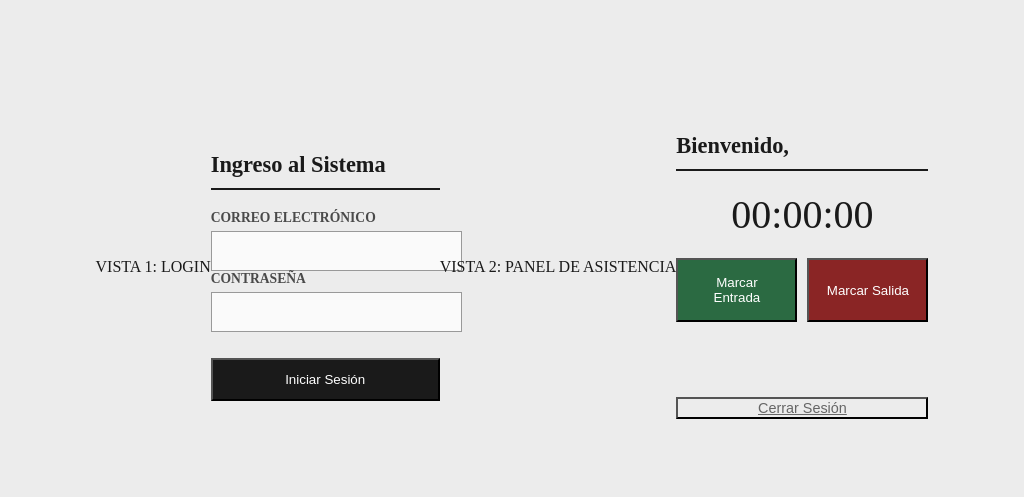
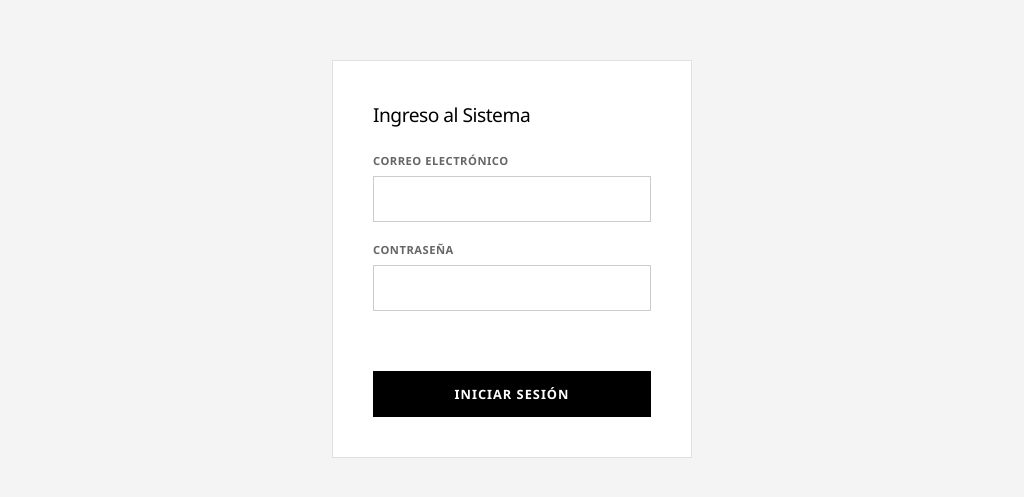
Before and after one commit to Yeremyyy/Proyecto-MVP-COntrol-de-asistencias, an Electron app: page vistas/index.html in a window 1024 px wide. Shown: the part 141-638 px from the top of the page. Drawn offline with Linux system fonts and the light colour scheme.

Commit message:
Implementacion de login: Se realizo el login y los marcadores de asistencias y salida

```diff
--- a/vistas/index.html
+++ b/vistas/index.html
@@ -4,11 +4,10 @@
     <meta charset="UTF-8">
     <meta name="viewport" content="width=device-width, initial-scale=1.0">
     <title>Control de Asistencia</title>
-    <link rel="stylesheet" href="style.css">
+    <link rel="stylesheet" href="./style.css">
 </head>
 <body>
 
-    VISTA 1: LOGIN
     <div id="vista-login" class="contenedor activa">
         <div class="tarjeta">
             <h2>Ingreso al Sistema</h2>
@@ -27,7 +26,6 @@
         </div>
     </div>
 
-    VISTA 2: PANEL DE ASISTENCIA
     <div id="vista-panel" class="contenedor">
         <div class="tarjeta tarjeta-ancha">
             <h2>Bienvenido, <span id="nombre-usuario"></span></h2>
@@ -44,6 +42,6 @@
         </div>
     </div>
 
-    <script src="app.js"></script>
+    <script src="./app.js"></script>
 </body>
 </html>
--- a/vistas/style.css
+++ b/vistas/style.css
@@ -1,52 +1,58 @@
-Reseteo básico
-* { box-sizing: border-box; margin: 0; padding: 0; font-family: 'Segoe UI', Tahoma, Geneva, Verdana, sans-serif; }
+/* Reseteo y Tipografía Corporativa */
+* { box-sizing: border-box; margin: 0; padding: 0; font-family: 'Segoe UI', Helvetica, Arial, sans-serif; }
 
 body {
-    background-color: #ececec;
-    color: #1a1a1a;
+    background-color: #f4f4f4; /* Gris muy claro, neutro */
+    color: #000000; /* Contraste máximo */
     display: flex;
     justify-content: center;
     align-items: center;
     height: 100vh;
 }
 
-Control de Vistas
-.contenedor { display: none; width: 100%; max-width: 380px; padding: 20px; }
+/* Contenedores */
+.contenedor { display: none; width: 100%; max-width: 400px; padding: 20px; }
 .contenedor.activa { display: block; }
 
-Tarjetas
+/* Estructura de Tarjeta Ultra Plana (Cero sombras) */
 .tarjeta {
     background-color: #ffffff;
-    padding: 30px;
-    border: 1px solid #cccccc;
-    box-shadow: 2px 2px 5px rgba(0,0,0,0.05);
+    padding: 40px;
+    border: 1px solid #e0e0e0; /* Borde muy fino, nada de sombras */
 }
-.tarjeta-ancha { max-width: 450px; margin: 0 auto; }
+.tarjeta-ancha { max-width: 480px; margin: 0 auto; }
 
-h2 { margin-bottom: 20px; font-weight: 600; font-size: 1.4em; border-bottom: 2px solid #1a1a1a; padding-bottom: 10px; }
+/* Encabezados*/
+h2 { margin-bottom: 25px; font-weight: 400; font-size: 1.2rem; color: #000; letter-spacing: -0.5px; }
 
-Formularios
-.grupo-input { margin-bottom: 15px; }
-label { display: block; margin-bottom: 5px; font-size: 0.85em; font-weight: 600; text-transform: uppercase; color: #4a4a4a; }
-input { width: 100%; padding: 10px; border: 1px solid #999; font-size: 1em; background-color: #fafafa; }
-input:focus { border-color: #1a1a1a; outline: none; background-color: #fff; }
+/* Formularios */
+.grupo-input { margin-bottom: 20px; }
+label { display: block; margin-bottom: 8px; font-size: 0.7rem; font-weight: 600; text-transform: uppercase; letter-spacing: 0.5px; color: #666; }
+input { width: 100%; padding: 12px; border: 1px solid #ccc; font-size: 0.95rem; background-color: #fff; outline: none; }
+input:focus { border-color: #000; }
 
-Botones
-button { cursor: pointer; font-size: 1em; font-weight: bold; border: none; transition: background 0.2s; }
-.btn-primario { width: 100%; padding: 12px; background-color: #1a1a1a; color: #ffffff; margin-top: 10px;}
-.btn-primario:hover { background-color: #333333; }
+/* Botones*/
+button { cursor: pointer; font-size: 0.8rem; font-weight: 600; text-transform: uppercase; letter-spacing: 1px; transition: all 0.2s ease; border: none; }
 
-.grupo-botones { display: flex; gap: 10px; margin-top: 20px; }
-.btn-accion { flex: 1; padding: 15px; color: #fff; }
-.btn-entrada { background-color: #2b6a42; }
-.btn-entrada:hover { background-color: #1e4d30; }
-.btn-salida { background-color: #8a2525; }
-.btn-salida:hover { background-color: #631919; }
+/* Botón Login: Negro sólido */
+.btn-primario { width: 100%; padding: 14px; background-color: #000; color: #fff; margin-top: 10px; }
+.btn-primario:hover { background-color: #333; }
 
-.btn-texto { width: 100%; background: none; color: #666; margin-top: 25px; text-decoration: underline; font-size: 0.9em; }
-.btn-texto:hover { color: #1a1a1a; }
+/* Botones de acción: Estilo Outline (Solo bordes) */
+.grupo-botones { display: flex; gap: 15px; margin-top: 30px; }
+.btn-accion { flex: 1; padding: 14px; background-color: transparent; }
 
-Textos informativos
-.texto-error { color: #8a2525; font-size: 0.85em; min-height: 18px; margin-bottom: 10px; }
-.reloj { font-size: 2.5em; text-align: center; margin: 20px 0; font-variant-numeric: tabular-nums; color: #1a1a1a; }
-.texto-estado { text-align: center; margin-top: 15px; font-size: 0.95em; font-weight: bold; min-height: 20px; }
+.btn-entrada { border: 1px solid #198754; color: #198754; }
+.btn-entrada:hover { background-color: #198754; color: #fff; }
+
+.btn-salida { border: 1px solid #dc3545; color: #dc3545; }
+.btn-salida:hover { background-color: #dc3545; color: #fff; }
+
+/* Enlace de cierre de sesión */
+.btn-texto { width: 100%; background: none; color: #888; margin-top: 30px; font-size: 0.75rem; }
+.btn-texto:hover { color: #000; }
+
+/* Textos informativos */
+.texto-error { color: #dc3545; font-size: 0.75rem; min-height: 18px; margin-bottom: 12px; }
+.reloj { font-size: 3.5rem; text-align: center; margin: 30px 0; font-weight: 300; font-variant-numeric: tabular-nums; color: #000; letter-spacing: -2px; }
+.texto-estado { text-align: center; margin-top: 20px; font-size: 0.8rem; min-height: 20px; color: #666; }
```
